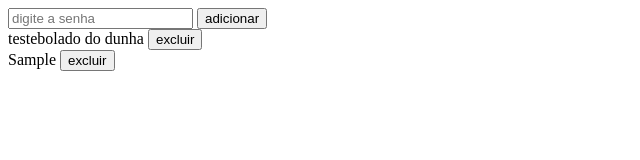
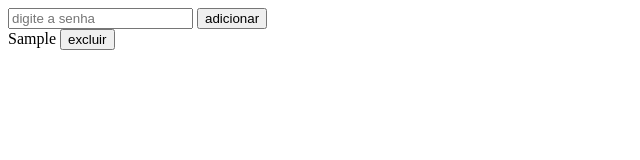
Before and after one commit to igorbdl523/prog1-projeto2, a plain HTML site: page public/index.html in a window 1280 px wide. Both pictures are taken after typing "Sample" into the empty fields and a click on the button "adicionar". Shown: the whole page, without its empty margins (0-640 px from the left). Drawn offline with Linux system fonts and the light colour scheme.

Commit message:
Add files via upload

```diff
--- a/public/index.html
+++ b/public/index.html
@@ -13,16 +13,20 @@
 
 <body>
 	<main>
+
 		<div class="adicionar">
 			<input type="text" placeholder="digite a senha">
 			<button id="adicionar">adicionar</button>
 		</div>
+
+
 		<div class="tarefas">
 			<template>
-				<div class="tarefas">
+				<div class="tarefa">
 					<span>exemplo de tarefas</span>
 					<button class="excluir">excluir</button>
 				</div>
+
 			</template>
 		</div>
 	</main>
--- a/public/main.js
+++ b/public/main.js
@@ -4,18 +4,41 @@ const inputAdicionar = containerAdicionar.querySelector('input')
 const containertarefas = document.querySelector('.tarefas')
 const templatetarefa = containertarefas.querySelector('template')
 
+function SalvarTarefas(){
+   const NodeListTarefas = containertarefas.querySelectorAll(':scope > .tarefa span')
+   const arrayTarefas = Array.from(NodeListTarefas).map((el) => el.textContent)
+   const stringTarefas = JSON.stringify(arrayTarefas)
+   localStorage.setItem('tarefas', stringTarefas)
+}
+
+function carregarTarefas(){
+const stringTarefas= localStorage.getItem('tarefas')
+const arrayTarefas = JSON.parse(stringTarefas) || []
+arrayTarefas.forEach(elTxt => CriarTarefa(elTxt));
+}
+
 function CriarTarefa(texto) {
     const tarefa = templatetarefa.content.cloneNode(true);
     const btnExcluir = tarefa.querySelector('button');
     tarefa.querySelector('span').textContent = texto
+    btnExcluir.addEventListener('click', () => {
+        btnExcluir.closest('.tarefa').remove()
+        SalvarTarefas()
+    })
     containertarefas.appendChild(tarefa);
-    btnExcluir.onclick = () => btnExcluir.closest('.tarefa').remove()
+    SalvarTarefas()
 }
 
-btnAdicionar.onclick = function () {
+btnAdicionar.addEventListener('click', () => {
     const texto = inputAdicionar.value.trim();
     CriarTarefa(texto);
     inputAdicionar.value = '';
+})
+
+inputAdicionar.addEventListener('keypress', (evt) => {
+    if (evt.key !== 'Enter') return
+    btnAdicionar.click();
 }
+)
 
-CriarTarefa('testebolado do dunha');
+carregarTarefas()
```
